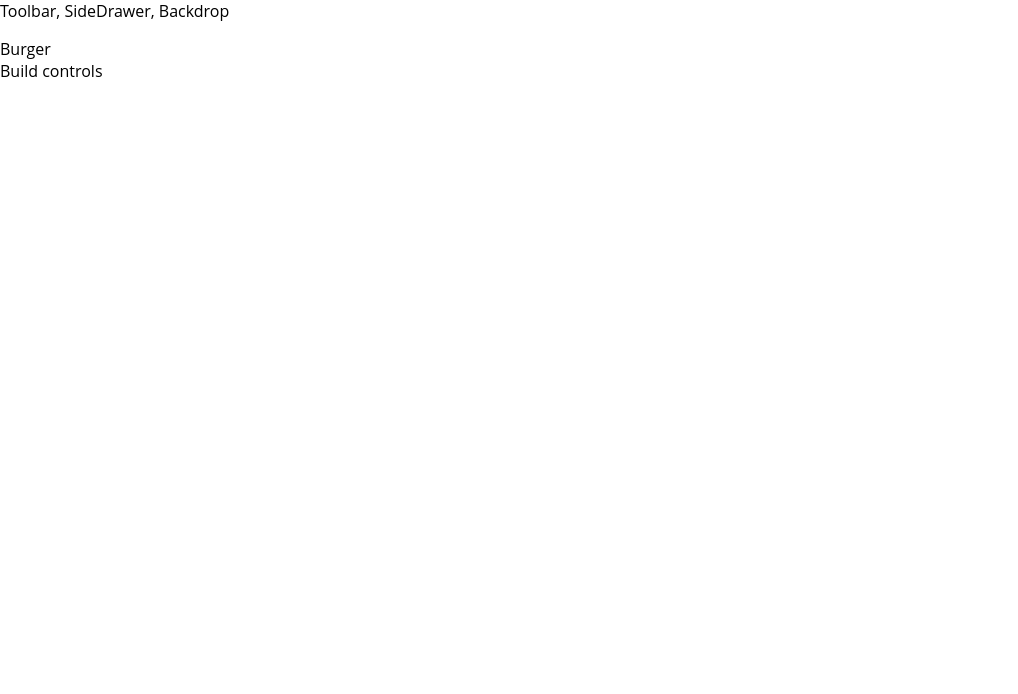
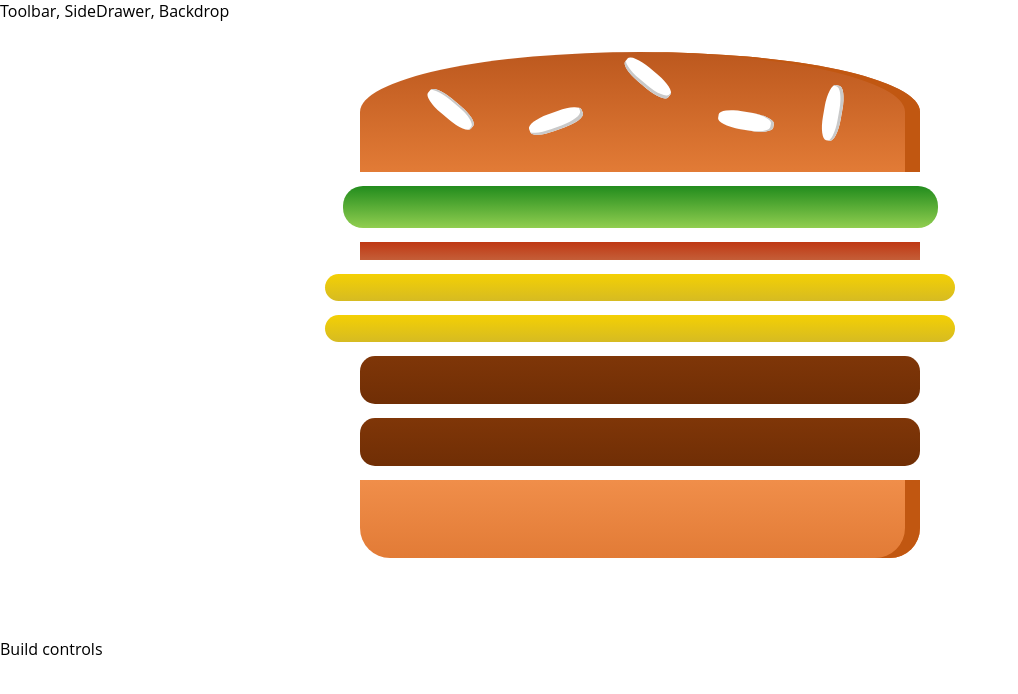
Before and after one commit to kishangit/burg_builder, a React app: page / in a window 1280 px wide. Shown: the top 694 px of the page, without its empty margins (0-1018 px from the left). Built offline with nearby package versions, Linux system fonts and the light colour scheme; the HTML template or start-up script is replaced by a standard one.

Commit message:
129: Outputting Burger ingredients dynamically

```diff
--- a/src/components/Burger/Burger.js
+++ b/src/components/Burger/Burger.js
@@ -0,0 +1,21 @@
+import React from 'react';
+import classes from './Burger.module.css';
+import BurgerIngredient from './BurgerIngredient/Burgeringredient';
+
+const burger = (props) => {
+    const transformedIngredients = Object.keys(props.ingredients)
+                                        .map(igKey => {
+                                            return [...Array(props.ingredients[igKey])].map((_, i) => {
+                                                return <BurgerIngredient key={igKey + i} type={igKey} />;
+                                            })
+                                        });
+    return (
+        <div className={classes.Burger}>
+            <BurgerIngredient type="bread-top" />
+            { transformedIngredients }
+            <BurgerIngredient type="bread-bottom" />
+        </div>
+    );
+};
+
+export default burger;
--- /dev/null
+++ b/src/components/Burger/Burger.module.css
@@ -0,0 +1,30 @@
+.Burger {
+    width: 100%;
+    margin: auto;
+    height: 250px;
+    overflow: scroll;
+    text-align: center;
+    font-weight: bold;
+    font-size: 1.2rem;
+}
+
+@media (min-width: 500px) and (min-height: 401px) {
+    .Burger {
+        width: 350px;
+        height: 300px;
+    }
+}
+
+@media (min-width: 500px) and (min-height: 401px) {
+    .Burger {
+        width: 450px;
+        height: 400px;
+    }
+}
+
+@media (min-width: 1000px) and (min-height: 700px) {
+    .Burger {
+        width: 700px;
+        height: 600px;
+    }
+}
--- a/src/components/Burger/BurgerIngredient/Burgeringredient.js
+++ b/src/components/Burger/BurgerIngredient/Burgeringredient.js
@@ -1,7 +1,7 @@
 import React, { Component } from 'react';
 import PropTypes from 'prop-types';
 
-import classes from './BurgerIngredient.module.css';
+import classes from './Burgeringredient.module.css';
 
 class BurgerIngredient extends Component {
     render () {
--- a/src/containers/BurgerBuilder/BurgerBuilder.js
+++ b/src/containers/BurgerBuilder/BurgerBuilder.js
@@ -1,12 +1,25 @@
 import React, { Component } from 'react';
 
 import Aux from '../../hoc/Auxilliary';
+import Burger from '../../components/Burger/Burger';
 
 class BurgerBuilder extends Component {
+    // constructor(props) {
+    //     super(props);
+    //     this.state = {...}
+    // }
+    state = {
+        ingredients: {
+            salad: 1,
+            bacon: 1,
+            cheese: 2,
+            meat: 2
+        }
+    }
     render() {
         return (
             <Aux>
-                <div>Burger</div>
+                <Burger ingredients={this.state.ingredients} />
                 <div>Build controls</div>
             </Aux>
         );
```
